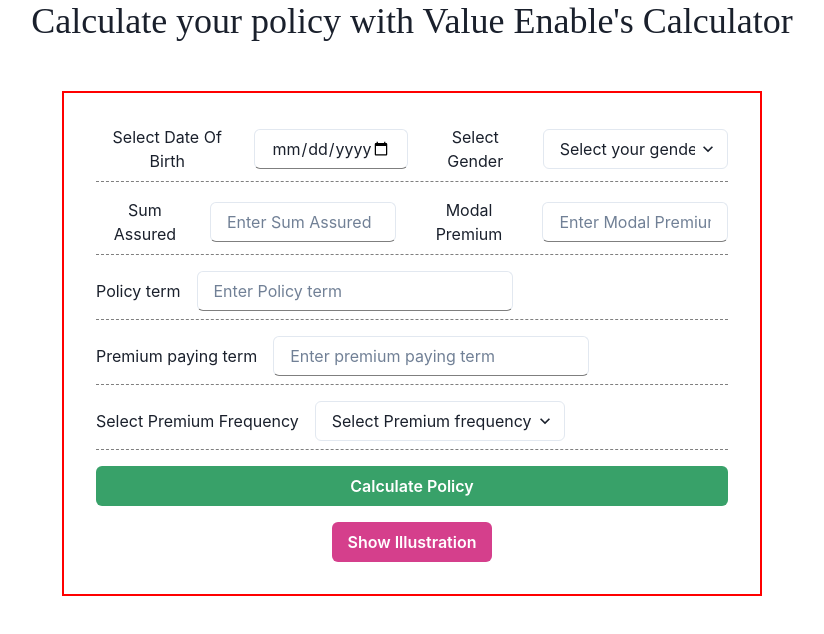
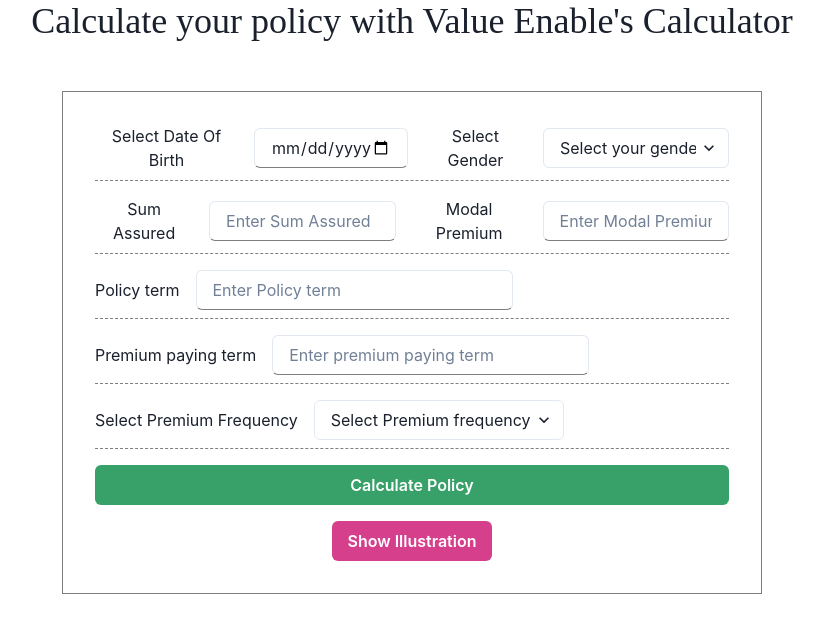
Before and after one commit to Mufadal03/ValueEnable, a React (Create React App) app in the folder client/value-enable/: page /policy-calculation in a window 1280 px wide. Shown: the top 634 px of the page, without its empty margins (228-1052 px from the left). Built offline with nearby package versions, Linux system fonts and the light colour scheme; sample sign-in values are in the browser's storage.

Commit message:
calculations

```diff
--- a/client/value-enable/src/Routes/PolicyCalculation.jsx
+++ b/client/value-enable/src/Routes/PolicyCalculation.jsx
@@ -54,7 +54,7 @@
     <Box>
       <Heading fontFamily={"cursive"} fontWeight="md" >Calculate your policy with Value Enable's Calculator</Heading>
 
-      <Flex direction={"column"} gap="1rem" border={"2px solid red"} w='700px' m="3rem auto" p='2rem'>
+      <Flex direction={"column"} gap="1rem" border={"1px solid rgba(1,1,1,0.5)"} w='700px' m="3rem auto" p='2rem'>
         <Flex alignItems="center"gap='1rem' borderBottom={"1px dashed rgba(1,1,1,0.5)"} pb="0.5rem">
             <label htmlFor='date'>Select Date Of Birth</label>
           <Input type="date"name="DOB" onChange={handleChange} id='date' max={'2023-01-31'} w="fit-content" />
```
